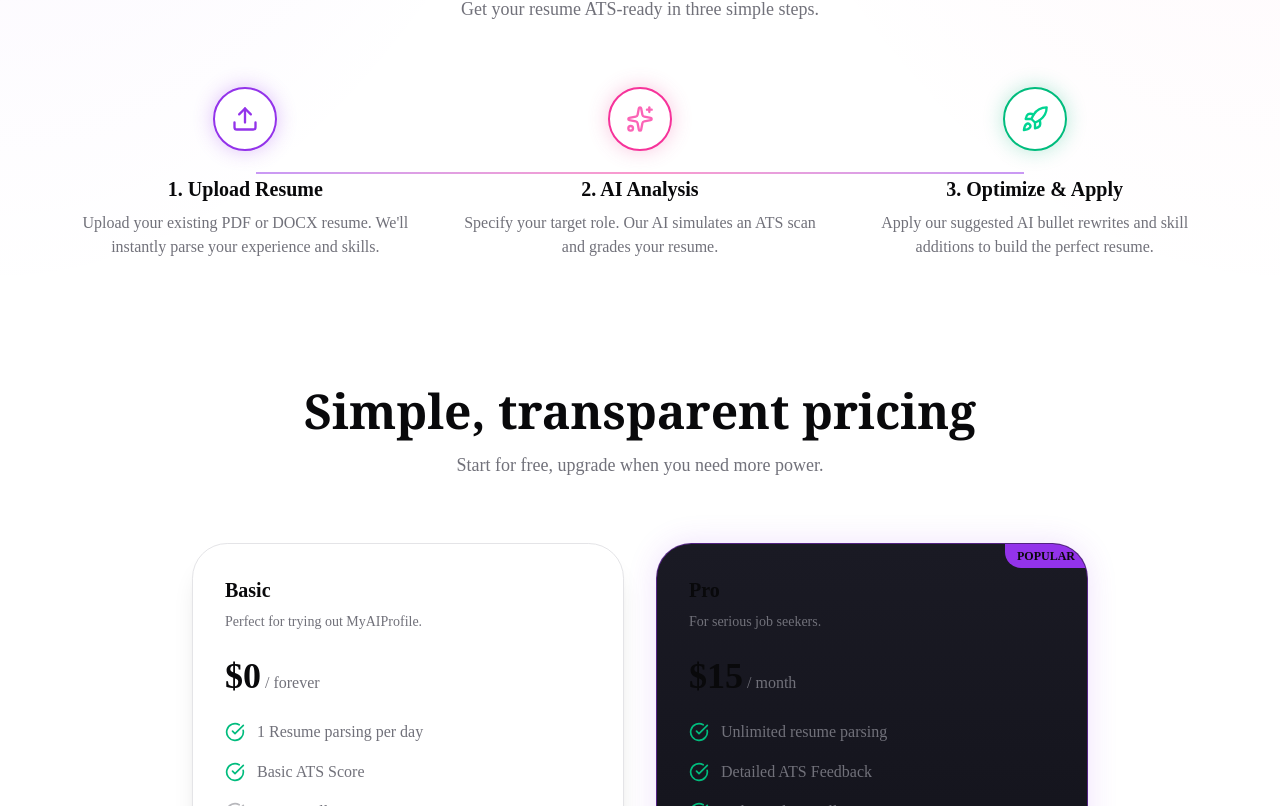
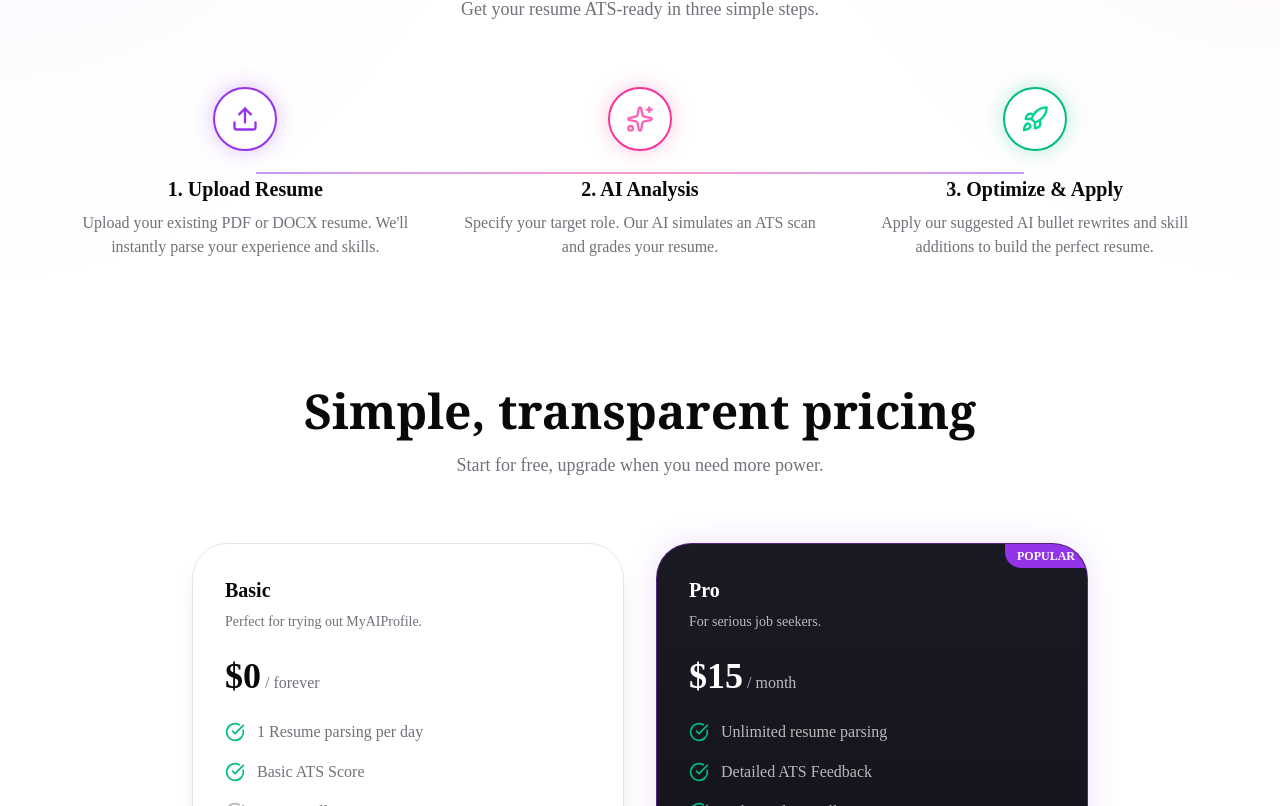
Before and after one commit to shaik-hasan-AS/ResumeParserAI, a Next.js app in the folder frontend/: page / in a window 1280 px wide. Shown: the part 1994-2800 px from the top of the page. Built offline with nearby package versions, Linux system fonts and the light colour scheme; no server answers.

Commit message:
Fix text visibility issues in light mode

```diff
--- a/frontend/src/app/dashboard/page.tsx
+++ b/frontend/src/app/dashboard/page.tsx
@@ -159,7 +159,7 @@ export default function Dashboard() {
                 onClick={handleUpload}
                 disabled={!file || loading}
                 size="lg"
-                className={`w-full rounded-xl text-base font-semibold h-14 mt-4 transition-all duration-300 ${!file ? 'opacity-50 cursor-not-allowed bg-muted text-muted-foreground border border-border hover:bg-muted' : 'bg-primary hover:bg-primary/90 text-foreground shadow-[0_0_20px_rgba(147,51,234,0.3)]'}`}
+                className={`w-full rounded-xl text-base font-semibold h-14 mt-4 transition-all duration-300 ${!file ? 'opacity-50 cursor-not-allowed bg-muted text-muted-foreground border border-border hover:bg-muted' : 'bg-primary hover:bg-primary/90 text-white shadow-[0_0_20px_rgba(147,51,234,0.3)]'}`}
               >
                 {loading ? (
                   <span className="flex items-center gap-2">
@@ -197,7 +197,7 @@ export default function Dashboard() {
                   resumes.map((resume) => (
                     <div
                       key={resume.id}
-                      className="group flex flex-col gap-3 p-4 rounded-2xl bg-muted hover:bg-[#222230] border border-border transition-all cursor-pointer"
+                      className="group flex flex-col gap-3 p-4 rounded-2xl bg-muted hover:bg-primary/10 dark:hover:bg-[#222230] border border-border transition-all cursor-pointer"
                       onClick={() => router.push(`/dashboard/resume/${resume.id}`)}
                     >
                       <div className="flex items-start justify-between">
@@ -206,7 +206,7 @@ export default function Dashboard() {
                             <FileText className="w-4 h-4 text-primary" />
                           </div>
                           <div>
-                            <h4 className="font-medium text-zinc-200 text-sm truncate max-w-[150px]">
+                            <h4 className="font-medium text-foreground text-sm truncate max-w-[150px]">
                               {resume.original_file_path.split('/').pop()}
                             </h4>
                             <p className="text-xs text-muted-foreground mt-0.5">
--- a/frontend/src/app/dashboard/resume/[id]/page.tsx
+++ b/frontend/src/app/dashboard/resume/[id]/page.tsx
@@ -394,7 +394,7 @@ export default function ResumeViewer() {
                 {({ loading }: { loading: boolean }) => (
                   <Button
                     disabled={loading}
-                    className="bg-primary hover:bg-primary/90 text-foreground shadow-sm h-9 px-4 rounded-lg font-semibold flex items-center gap-2"
+                    className="bg-primary hover:bg-primary/90 text-white shadow-sm h-9 px-4 rounded-lg font-semibold flex items-center gap-2"
                   >
                     <Download className="w-4 h-4" />
                     {loading ? 'Preparing...' : 'Download PDF'}
@@ -453,7 +453,7 @@ export default function ResumeViewer() {
                       <Button
                         onClick={() => generateFeedback()}
                         disabled={loadingFeedback}
-                        className="w-full bg-primary hover:bg-primary/90 text-foreground shadow-[0_0_20px_rgba(147,51,234,0.3)] h-12 rounded-xl font-semibold"
+                        className="w-full bg-primary hover:bg-primary/90 text-white shadow-[0_0_20px_rgba(147,51,234,0.3)] h-12 rounded-xl font-semibold"
                       >
                         Generate Score
                       </Button>
@@ -626,7 +626,7 @@ export default function ResumeViewer() {
                                 <div className="flex-1 bg-emerald-500/5 p-6 flex flex-col justify-between relative">
                                   <div>
                                     <span className="text-xs font-bold text-emerald-500/70 uppercase tracking-wider mb-2 block">Improved</span>
-                                    <p className="text-zinc-200 font-medium text-sm leading-relaxed">&quot;{rewrite.improved}&quot;</p>
+                                    <p className="text-foreground font-medium text-sm leading-relaxed">&quot;{rewrite.improved}&quot;</p>
                                   </div>
                                   <div className="mt-4 pt-4 border-t border-emerald-500/10">
                                     <p className="text-xs text-muted-foreground leading-relaxed">
--- a/frontend/src/app/page.tsx
+++ b/frontend/src/app/page.tsx
@@ -30,7 +30,7 @@ export default function Home() {
             <Button variant="ghost" className="text-muted-foreground hover:text-foreground hover:bg-muted rounded-full px-6">Log in</Button>
           </Link>
           <Link href="/register">
-            <Button className="bg-primary hover:bg-primary/90 text-foreground rounded-full px-6 shadow-[0_0_15px_rgba(147,51,234,0.3)]">Sign up</Button>
+            <Button className="bg-primary hover:bg-primary/90 text-white rounded-full px-6 shadow-[0_0_15px_rgba(147,51,234,0.3)]">Sign up</Button>
           </Link>
         </div>
       </nav>
@@ -61,7 +61,7 @@ export default function Home() {
             className="flex flex-col sm:flex-row gap-4 justify-center"
           >
             <Link href="/register">
-              <Button size="lg" className="w-full sm:w-auto text-lg h-14 px-8 bg-primary hover:bg-primary/90 text-foreground rounded-full shadow-[0_0_30px_rgba(147,51,234,0.4)] hover:shadow-[0_0_40px_rgba(147,51,234,0.6)] transition-all">
+              <Button size="lg" className="w-full sm:w-auto text-lg h-14 px-8 bg-primary hover:bg-primary/90 text-white rounded-full shadow-[0_0_30px_rgba(147,51,234,0.4)] hover:shadow-[0_0_40px_rgba(147,51,234,0.6)] transition-all">
                 Start Building Free
               </Button>
             </Link>
@@ -265,29 +265,29 @@ export default function Home() {
 
             {/* Pro Tier */}
             <div className="bg-gradient-to-b from-[#1a1a24] to-[#12121a] border border-primary/50 rounded-3xl p-8 shadow-[0_0_30px_rgba(147,51,234,0.15)] flex flex-col relative overflow-hidden transform hover:-translate-y-1 transition-all">
-              <div className="absolute top-0 right-0 bg-primary text-foreground text-xs font-bold px-3 py-1 rounded-bl-lg">POPULAR</div>
-              <h3 className="text-xl font-bold text-foreground mb-2">Pro</h3>
-              <p className="text-muted-foreground text-sm mb-6">For serious job seekers.</p>
+              <div className="absolute top-0 right-0 bg-primary text-white text-xs font-bold px-3 py-1 rounded-bl-lg">POPULAR</div>
+              <h3 className="text-xl font-bold text-white mb-2">Pro</h3>
+              <p className="text-white/70 text-sm mb-6">For serious job seekers.</p>
               <div className="mb-6">
-                <span className="text-4xl font-extrabold text-foreground">$15</span>
-                <span className="text-muted-foreground"> / month</span>
+                <span className="text-4xl font-extrabold text-white">$15</span>
+                <span className="text-white/70"> / month</span>
               </div>
               <ul className="space-y-4 mb-8 flex-1">
-                <li className="flex items-center gap-3 text-muted-foreground">
+                <li className="flex items-center gap-3 text-white/70">
                   <CheckCircle className="w-5 h-5 text-emerald-500" /> Unlimited resume parsing
                 </li>
-                <li className="flex items-center gap-3 text-muted-foreground">
+                <li className="flex items-center gap-3 text-white/70">
                   <CheckCircle className="w-5 h-5 text-emerald-500" /> Detailed ATS Feedback
                 </li>
-                <li className="flex items-center gap-3 text-muted-foreground">
+                <li className="flex items-center gap-3 text-white/70">
                   <CheckCircle className="w-5 h-5 text-emerald-500" /> Unlimited AI Bullet Rewrites
                 </li>
-                <li className="flex items-center gap-3 text-muted-foreground">
+                <li className="flex items-center gap-3 text-white/70">
                   <CheckCircle className="w-5 h-5 text-emerald-500" /> Cover letter generation
                 </li>
               </ul>
               <Link href="/register">
-                <Button className="w-full bg-primary hover:bg-primary/90 text-foreground rounded-xl h-12 shadow-[0_0_20px_rgba(147,51,234,0.3)]">Upgrade to Pro</Button>
+                <Button className="w-full bg-primary hover:bg-primary/90 text-white rounded-xl h-12 shadow-[0_0_20px_rgba(147,51,234,0.3)]">Upgrade to Pro</Button>
               </Link>
             </div>
           </div>
--- a/frontend/src/components/AuthForm.tsx
+++ b/frontend/src/components/AuthForm.tsx
@@ -188,7 +188,7 @@ export default function AuthForm({ initialMode = 'login' }: AuthFormProps) {
             <Button
               type="submit"
               disabled={loading}
-              className="w-full bg-primary hover:bg-primary/90 text-foreground shadow-[0_0_20px_rgba(147,51,234,0.3)] h-12 text-base font-semibold rounded-lg transition-all"
+              className="w-full bg-primary hover:bg-primary/90 text-white shadow-[0_0_20px_rgba(147,51,234,0.3)] h-12 text-base font-semibold rounded-lg transition-all"
             >
               {loading ? 'Please wait...' : (mode === 'login' ? 'Login' : 'Create account')}
             </Button>
```
